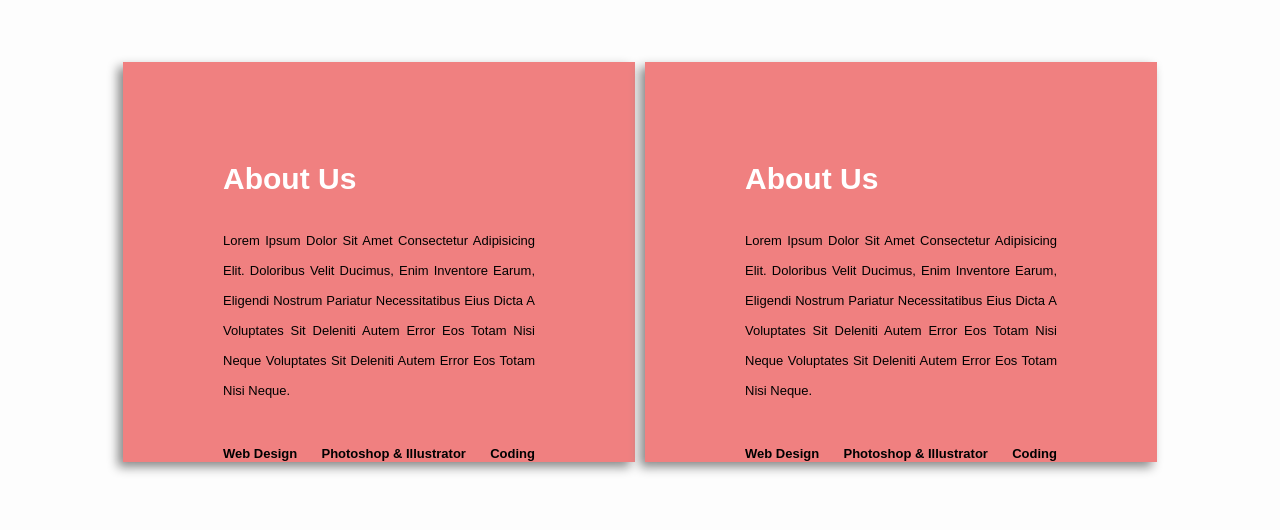
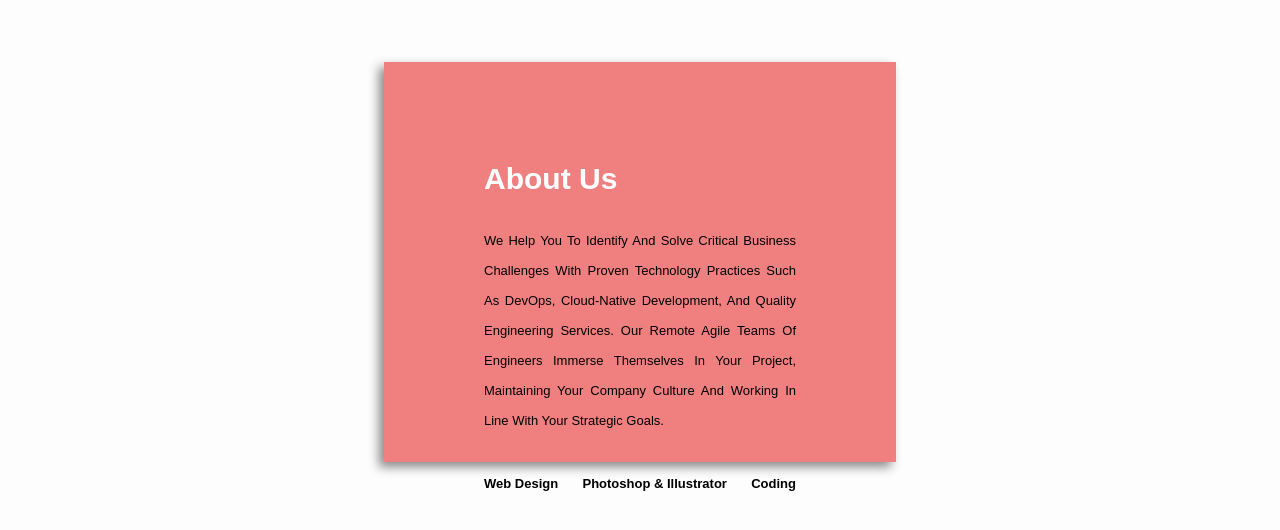
Before and after one commit to Mihirr10/Single-Page-Application, a plain HTML site: page index.html in a window 1280 px wide. Shown: the part 3022-3552 px from the top of the page. Drawn offline with nearby package versions, Linux system fonts and the light colour scheme.

Commit message:
changes of services and about us

```diff
--- a/index.html
+++ b/index.html
@@ -1,5 +1,6 @@
 <!DOCTYPE html>
 <html lang="en" dir="ltr">
+
 <head>
   <meta charset="utf-8">
   <title>Single Page Application</title>
@@ -9,6 +10,7 @@
   <link rel="stylesheet" href="https://cdnjs.cloudflare.com/ajax/libs/font-awesome/6.2.1/css/all.min.css" />
 
 </head>
+
 <body>
   <nav>
     <input type="checkbox" id="check">
@@ -17,15 +19,16 @@
     </label>
     <label class="logo">Single Page Application</label>
     <ul>
-        <li><a  href="#home">Home</a></li>
-        <li><a  href="#images">Images</a></li>
-        <li><a  href="#container">Services</a></li>
-        <li><a  href="#about-section">About Us</a></li>
+      <li><a href="#home">Home</a></li>
+      <li><a href="#images">Images</a></li>
+      <li><a href="#container">Services</a></li>
+      <li><a href="#about-section">About Us</a></li>
 
     </ul>
   </nav>
   <section id="home">
-      <span class="element"></span></section>
+    <span class="element"></span>
+  </section>
 
   <div class="slider-container" id="images">
 
@@ -55,21 +58,21 @@
         <img src="image/icon-1.png" alt="">
         <h3>HTML 5</h3>
         <p>Lorem ipsum dolor sit amet consectetur adipisicing elit. Minus, commodi?</p>
-          <a href="#" class="btn">read more</a>
+        <a href="https://www.w3schools.com/html/" class="btn" target="_self">read more</a>
       </div>
 
       <div class="box">
         <img src="image/icon-2.png" alt="">
         <h3>CSS 3</h3>
         <p>Lorem ipsum dolor sit amet consectetur adipisicing elit. Minus, commodi?</p>
-          <a href="#" class="btn">read more</a>
+        <a href="https://www.w3schools.com/css/default.asp" class="btn" target="_self">read more</a>
       </div>
 
       <div class="box">
         <img src="image/icon-3.png" alt="">
         <h3>JavaScript</h3>
         <p>Lorem ipsum dolor sit amet consectetur adipisicing elit. Minus, commodi?</p>
-          <a href="#" class="btn">read more</a>
+        <a href="https://www.w3schools.com/js/default.asp" class="btn" target="_self">read more</a>
       </div>
 
       <div class="box">
@@ -105,8 +108,9 @@
     <div class="inner-container" id="about-section1">
       <h1>About Us</h1>
       <p class="text">
-          Lorem ipsum dolor sit amet consectetur adipisicing elit. Doloribus velit ducimus, enim inventore earum, eligendi nostrum pariatur necessitatibus eius dicta a voluptates sit deleniti autem error eos totam nisi neque voluptates sit deleniti autem error eos totam nisi neque.
-      </p>
+        We help you to identify and solve critical business challenges with proven technology practices such as DevOps,
+        cloud-native development, and quality engineering services. Our remote agile teams of engineers immerse
+        themselves in your project, maintaining your company culture and working in line with your strategic goals.
       <div class="skills">
         <span>Web Design</span>
         <span>Photoshop & Illustrator</span>
@@ -116,17 +120,6 @@
 
 
 
-  <div class="inner-container" id="about-section2">
-      <h1>About Us</h1>
-      <p class="text">
-          Lorem ipsum dolor sit amet consectetur adipisicing elit. Doloribus velit ducimus, enim inventore earum, eligendi nostrum pariatur necessitatibus eius dicta a voluptates sit deleniti autem error eos totam nisi neque voluptates sit deleniti autem error eos totam nisi neque.
-      </p>
-      <div class="skills">
-          <span>Web Design</span>
-          <span>Photoshop & Illustrator</span>
-          <span>Coding</span>
-      </div>
-  </div>
 
 
 
@@ -142,4 +135,5 @@
   <script src="script.js"></script>
 
 </body>
+
 </html>
```
Lines whose indentation alone changed are shown as unchanged.
